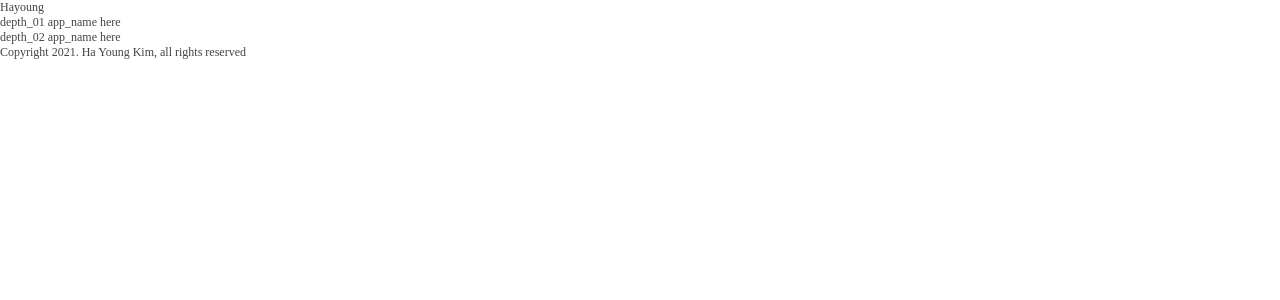
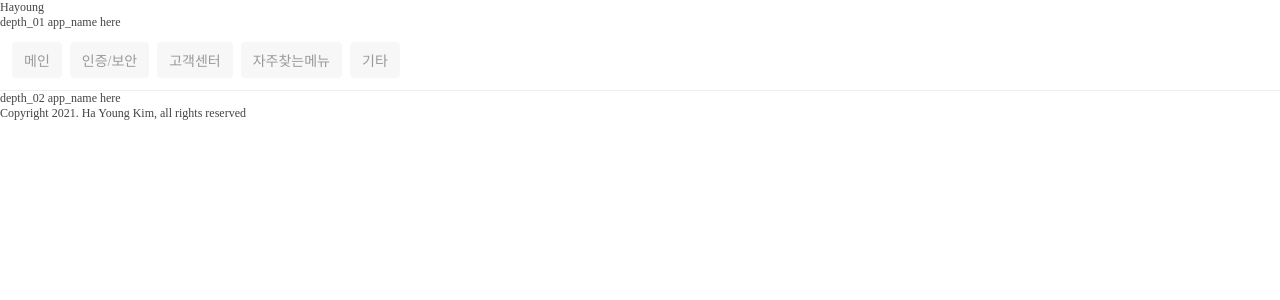
Before and after one commit to hayoung-jeremy/study-redux-2, a React (Create React App) app: page / in a window 1280 px wide. Shown: the top 300 px of the page. Built offline with nearby package versions, Linux system fonts and the light colour scheme.

Commit message:
rendering depth 1 title

```diff
--- a/src/components/DataD1List.js
+++ b/src/components/DataD1List.js
@@ -1,13 +1,29 @@
 import React from "react";
 import DataD2List from "./DataD2List";
+import { v4 as uuidv4 } from "uuid";
 
-const DataD1List = () => {
+const DataD1List = ({ kj_sb }) => {
+  // check depth_01_selected
+
   // depth_01__id
   // depth_01__app_name
-  // check depth_01_selected
+  const Depth01Info = ({ key, id, value }) => {
+    return <li className="btn">{value}</li>;
+  };
+
+  const ShowD1Data = () => {
+    const depth_01__data = kj_sb.menus.map((item, index) => {
+      return <Depth01Info key={uuidv4()} id={item.id} value={item.app_name} />;
+    });
+    return <ul className="flex-container middle">{depth_01__data}</ul>;
+  };
+
   return (
     <>
       <p>depth_01 app_name here</p>
+      <div className="default-container">
+        <ShowD1Data />
+      </div>
       <DataD2List />
     </>
   );
--- a/src/components/ViewDataPersonal.js
+++ b/src/components/ViewDataPersonal.js
@@ -5,7 +5,7 @@ import data_personal from "../db/data_personal.json";
 const ViewDataPersonal = () => {
   const [kj_sb] = data_personal;
   console.log(kj_sb);
-  return <DataD1List />;
+  return <DataD1List kj_sb={kj_sb} />;
 };
 
 export default ViewDataPersonal;
```
